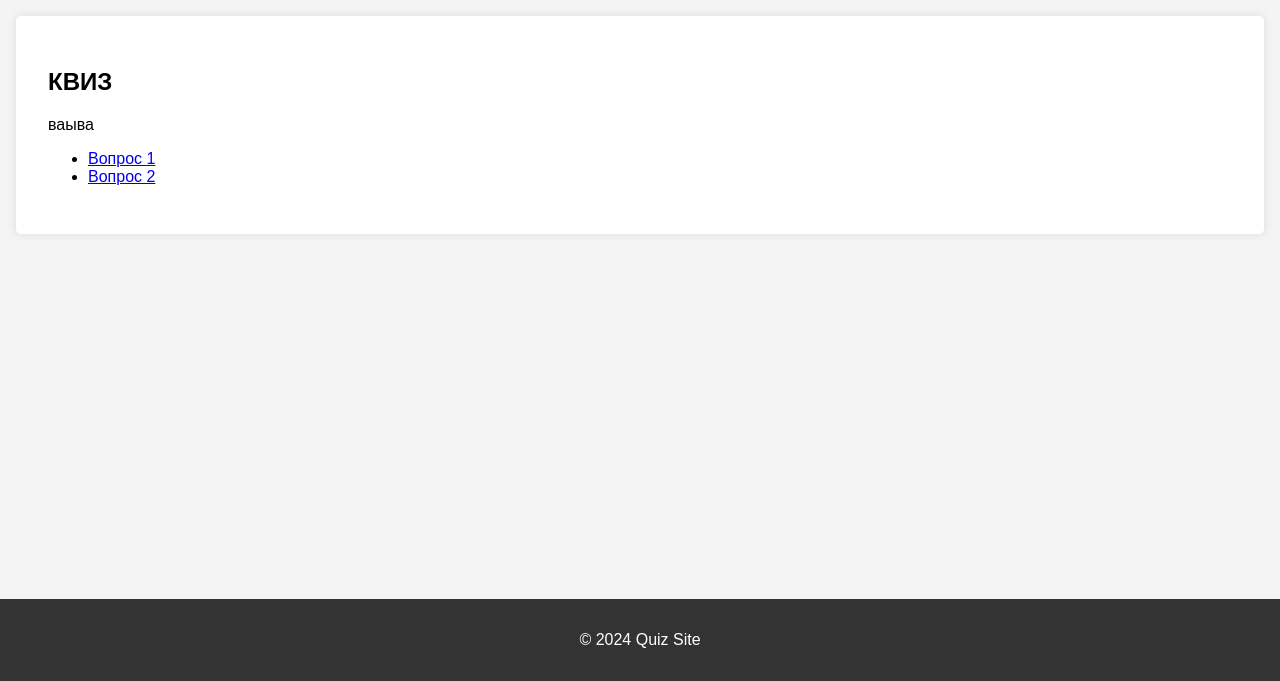
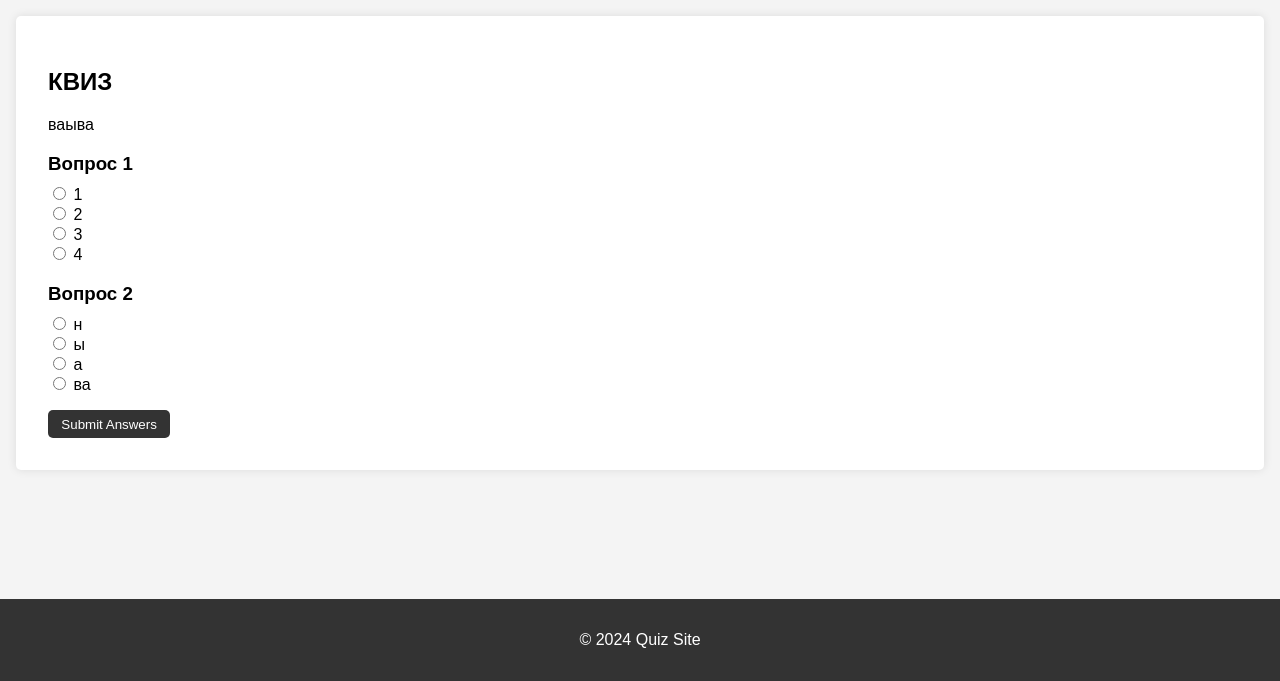
Before and after one commit to partinsv/django_quizesb, a Django app: page /quiz/1/ in a window 1280 px wide. Shown: the part 119-800 px from the top of the page. Run offline with Django 5.2, Linux system fonts and the light colour scheme; data comes from the database, SQL or seed files in the repository; both versions use the stored data as it was after the commit.

Commit message:
все вопросы на одной странице

```diff
--- a/quizzes/static/css/style.css
+++ b/quizzes/static/css/style.css
@@ -1,3 +1,4 @@
+/* style.css */
 body {
     font-family: Arial, sans-serif;
     background-color: #f4f4f4;
@@ -61,3 +62,11 @@ button {
 button:hover {
     background-color: #555;
 }
+
+.question {
+    margin-bottom: 1em;
+}
+
+.question h3 {
+    margin-bottom: 0.5em;
+}
--- a/quizzes/templates/quizzes/quiz_detail.html
+++ b/quizzes/templates/quizzes/quiz_detail.html
@@ -5,9 +5,17 @@
 {% block content %}
 <h2>{{ quiz.title }}</h2>
 <p>{{ quiz.description }}</p>
-<ul>
+<form method="post">
+    {% csrf_token %}
     {% for question in questions %}
-        <li><a href="{% url 'question_detail' quiz.id question.id %}">{{ question.text }}</a></li>
+        <div class="question">
+            <h3>{{ question.text }}</h3>
+            <input type="radio" name="question_{{ question.id }}" value="{{ question.option1 }}" required> {{ question.option1 }}<br>
+            <input type="radio" name="question_{{ question.id }}" value="{{ question.option2 }}"> {{ question.option2 }}<br>
+            <input type="radio" name="question_{{ question.id }}" value="{{ question.option3 }}"> {{ question.option3 }}<br>
+            <input type="radio" name="question_{{ question.id }}" value="{{ question.option4 }}"> {{ question.option4 }}<br>
+        </div>
     {% endfor %}
-</ul>
+    <button type="submit">Submit Answers</button>
+</form>
 {% endblock %}
--- a/quizzes/urls.py
+++ b/quizzes/urls.py
@@ -4,6 +4,5 @@ from . import views
 urlpatterns = [
     path('', views.quiz_list, name='quiz_list'),
     path('quiz/<int:quiz_id>/', views.quiz_detail, name='quiz_detail'),
-    path('quiz/<int:quiz_id>/question/<int:question_id>/', views.question_detail, name='question_detail'),
     path('quiz/<int:quiz_id>/results/', views.quiz_results, name='quiz_results'),
 ]
--- a/quizzes/views.py
+++ b/quizzes/views.py
@@ -8,28 +8,19 @@ def quiz_list(request):
 def quiz_detail(request, quiz_id):
     quiz = get_object_or_404(Quiz, id=quiz_id)
     questions = quiz.question_set.all()
-    return render(request, 'quizzes/quiz_detail.html', {'quiz': quiz, 'questions': questions})
-
-def question_detail(request, quiz_id, question_id):
-    question = get_object_or_404(Question, id=question_id, quiz_id=quiz_id)
 
     if request.method == 'POST':
-        selected_option = request.POST.get('answer')
-        correct = selected_option == question.correct_option
-        UserAnswer.objects.create(
-            question=question,
-            selected_option=selected_option,
-            correct=correct
-        )
+        for question in questions:
+            selected_option = request.POST.get(f'question_{question.id}')
+            correct = selected_option == question.correct_option
+            UserAnswer.objects.create(
+                question=question,
+                selected_option=selected_option,
+                correct=correct
+            )
+        return redirect('quiz_results', quiz_id=quiz_id)
 
-        next_question = Question.objects.filter(quiz_id=quiz_id, id__gt=question_id).first()
-
-        if next_question:
-            return redirect('question_detail', quiz_id=quiz_id, question_id=next_question.id)
-        else:
-            return redirect('quiz_results', quiz_id=quiz_id)
-
-    return render(request, 'quizzes/question_detail.html', {'question': question})
+    return render(request, 'quizzes/quiz_detail.html', {'quiz': quiz, 'questions': questions})
 
 def quiz_results(request, quiz_id):
     quiz = get_object_or_404(Quiz, id=quiz_id)
```
Also changed, not shown: db.sqlite3, quizzes/migrations/0003_quiz_duration.py (added), quizzes/migrations/0004_remove_quiz_duration.py (added).
